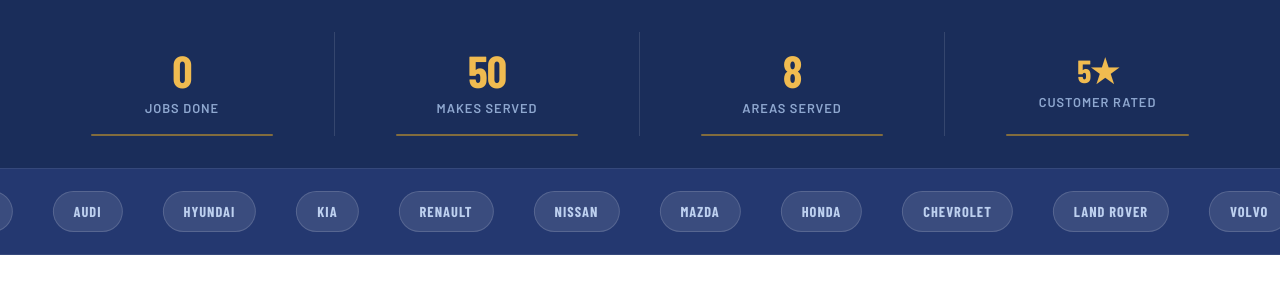
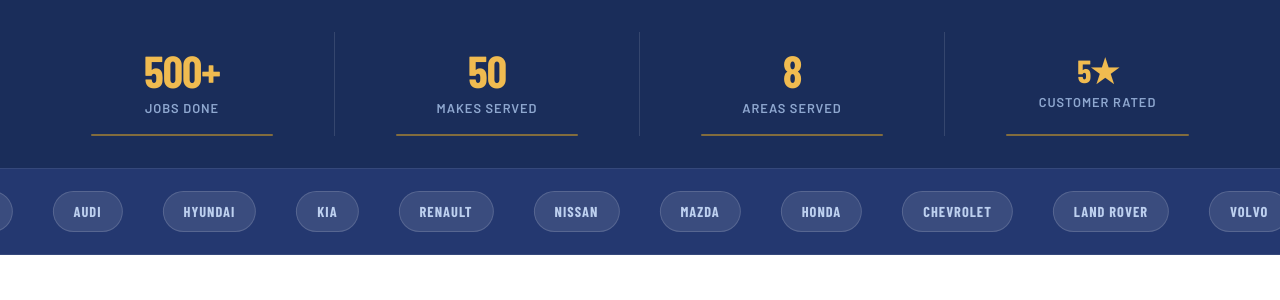
Before and after one commit to Yandisa/keyguy, a Django app: page / in a window 1280 px wide. Shown: the part 937-1237 px from the top of the page. Run offline with Django 4.2, Linux system fonts and the light colour scheme; data comes from the database, SQL or seed files in the repository; data that the repository does not hold is empty; some web fonts are replaced.

Commit message:
Update home.html

```diff
--- a/core/templates/core/home.html
+++ b/core/templates/core/home.html
@@ -509,7 +509,7 @@
 <!-- STATS BAR -->
 <div class="stats-bar">
   <div class="container">
-    <div class="stat-item"><div class="stat-num" data-count="{{ settings.stat_keys_replaced }}">0</div><div class="stat-label">Jobs Done</div></div>
+    <div class="stat-item"><div class="stat-num" data-count="{{ settings.stat_jobs_done }}">0</div><div class="stat-label">Jobs Done</div></div>
     <div class="stat-item"><div class="stat-num" data-count="{{ settings.stat_makes_covered }}">0</div><div class="stat-label">Makes Served</div></div>
     <div class="stat-item"><div class="stat-num" data-count="{{ settings.stat_areas_served }}">0</div><div class="stat-label">Areas Served</div></div>
     <div class="stat-item"><div class="stat-num" style="font-size:2rem;">{{ settings.stat_rating_label }}</div><div class="stat-label">Customer Rated</div></div>
```
